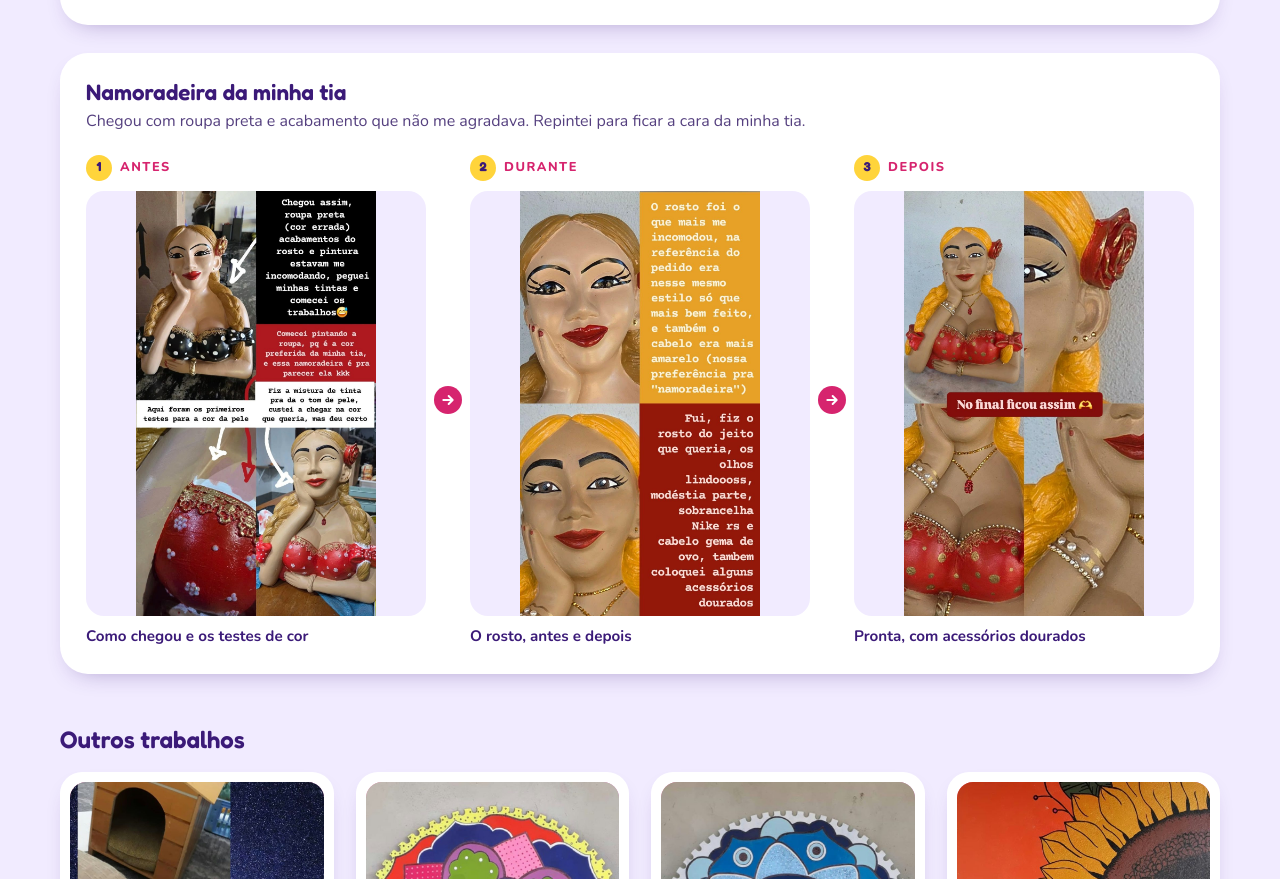
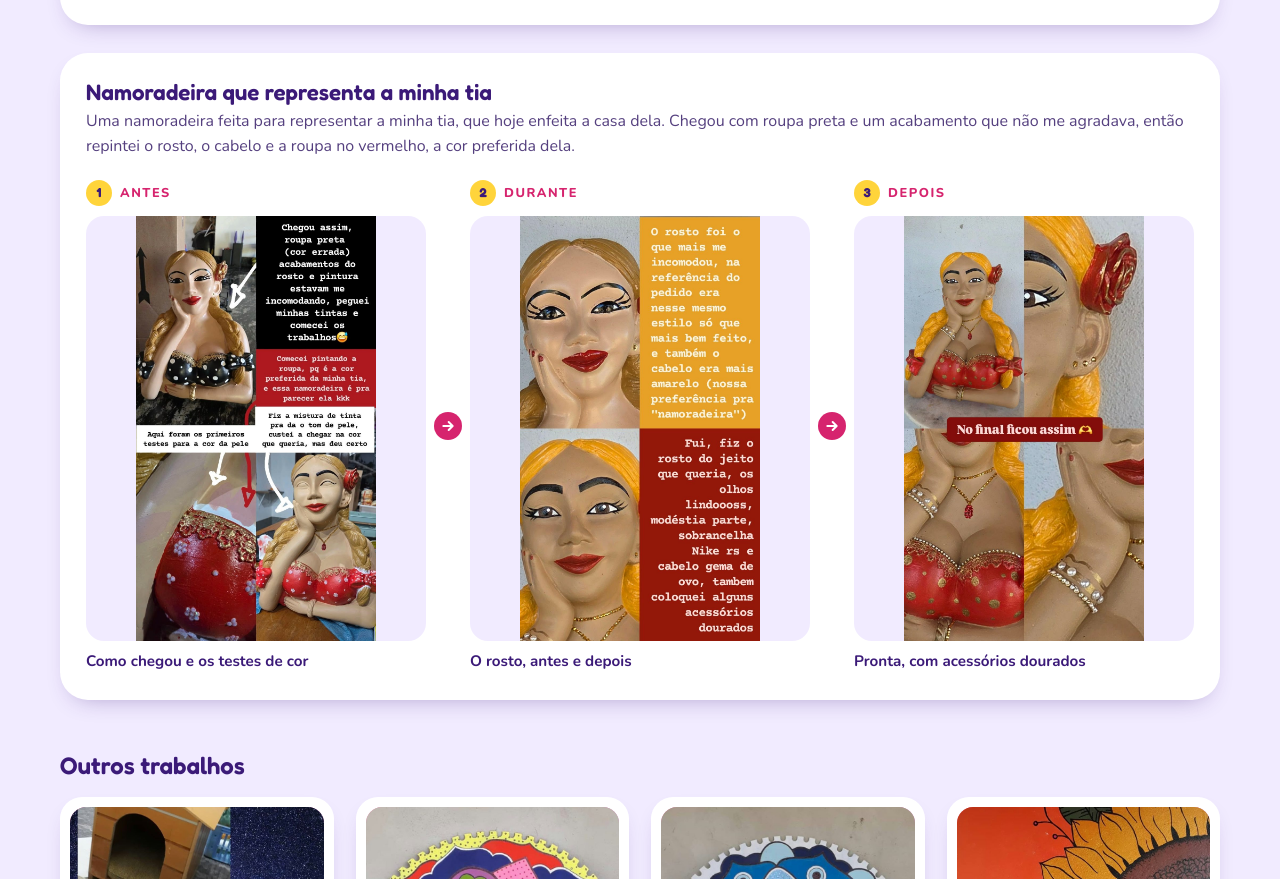
Before and after one commit to jenifferjlo05-source/jenifferlimacreator-, a plain HTML site: page lara-acrilex/index.html in a window 1280 px wide. Shown: the part 5128-6007 px from the top of the page. Drawn offline with nearby package versions, Linux system fonts and the light colour scheme.

Commit message:
Explica que a namoradeira representa a tia da Lara
Co-Authored-By: Claude Opus 5.5 <noreply@anthropic.com>
Claude-Session: https://claude.ai/code/session_01TYR1e8k7RCXE3BW6NDEEt6

```diff
--- a/lara-acrilex/index.html
+++ b/lara-acrilex/index.html
@@ -592,8 +592,8 @@ const PROJETOS = [
   },
   {
     categoria: "gesso",
-    titulo: "Namoradeira da minha tia",
-    contexto: "Chegou com roupa preta e acabamento que não me agradava. Repintei para ficar a cara da minha tia.",
+    titulo: "Namoradeira que representa a minha tia",
+    contexto: "Uma namoradeira feita para representar a minha tia, que hoje enfeita a casa dela. Chegou com roupa preta e um acabamento que não me agradava, então repintei o rosto, o cabelo e a roupa no vermelho, a cor preferida dela.",
     etapas: [
       { rotulo: "Antes", legenda: "Como chegou e os testes de cor", foto: FOTOS.namoradeiraProcesso, inteira: true, alt: "Story mostrando a namoradeira de gesso que chegou com roupa preta, os testes de cor da pele e a roupa repintada de vermelho" },
       { rotulo: "Durante", legenda: "O rosto, antes e depois", foto: FOTOS.namoradeiraRosto, inteira: true, alt: "Comparação do rosto da namoradeira antes e depois: sobrancelhas, olhos castanhos e cabelo amarelo gema repintados" },
```
